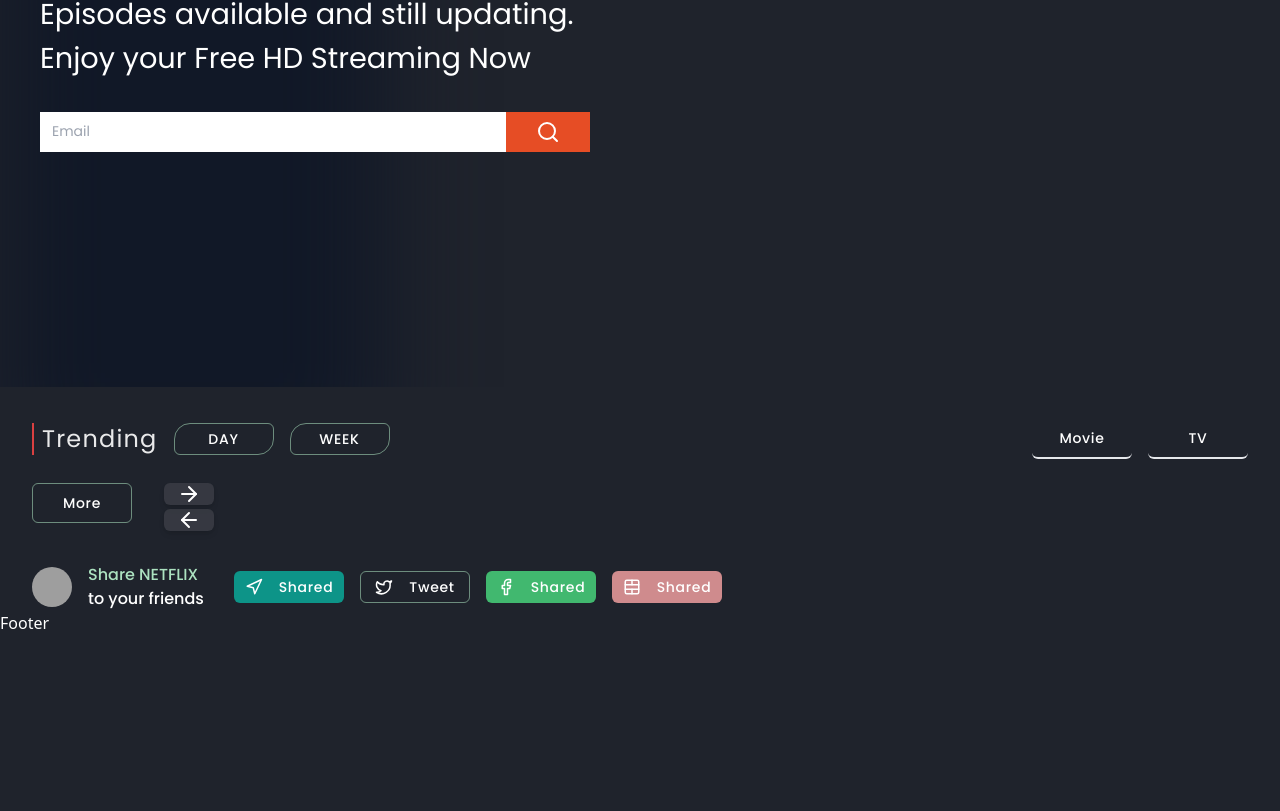
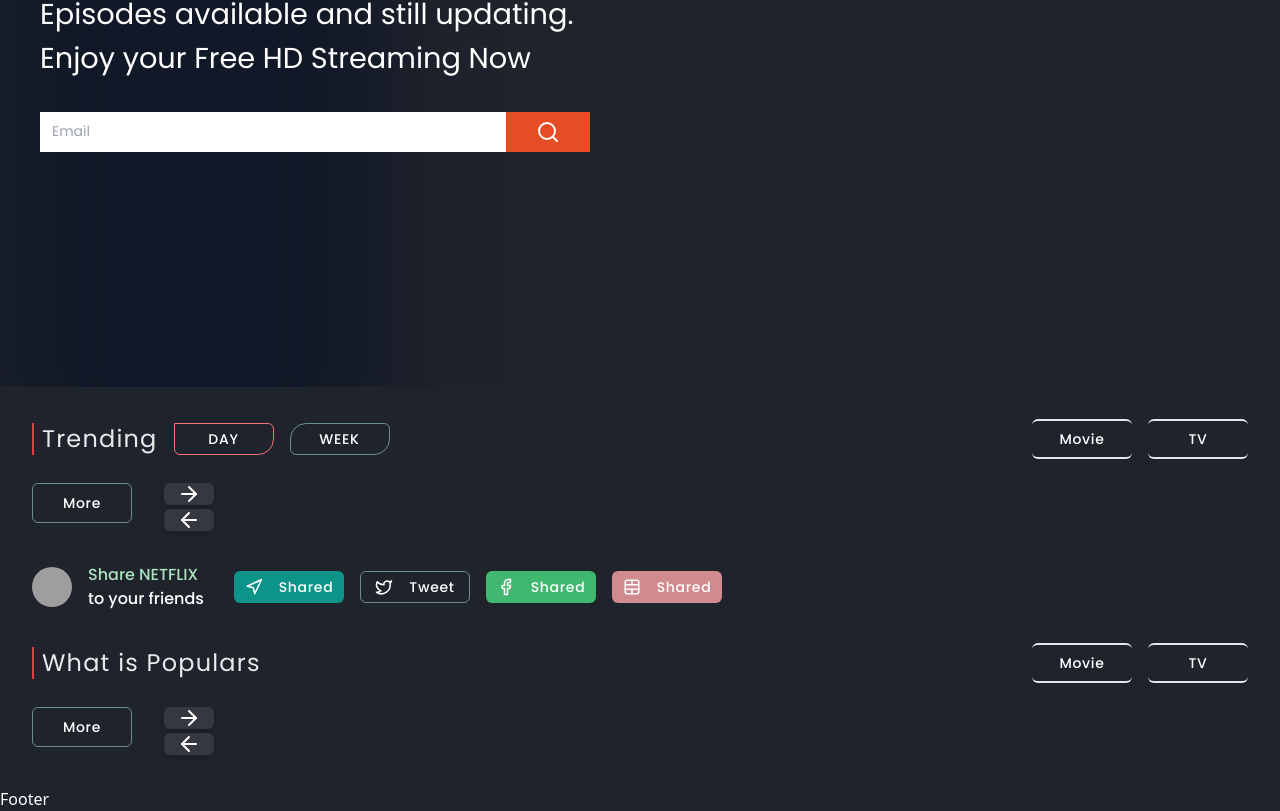
Before and after one commit to Akidul-islam/movies-tovies, a Next.js app: page / in a window 1280 px wide. Shown: the part 325-1136 px from the top of the page. Before the commit the page ends 960 px from the top, so only its background shows below. Built offline with nearby package versions, Linux system fonts and the light colour scheme; no server answers; grey boxes are pictures that could not be loaded; a web font is replaced by a local one.

Commit message:
popular list

```diff
--- a/app/page.tsx
+++ b/app/page.tsx
@@ -2,14 +2,14 @@ import Banner from "@/components/home/Banner";
 import MoiveList from "@/components/home/MoiveList";
 import { Avatar, AvatarFallback, AvatarImage } from "@/components/ui/avatar";
 import { Button } from "@/components/ui/button";
-import { TRENDING_URL, UPCOMING } from "@/redux/api/endpoint";
-import { Facebook, Navigation, TableCellsMerge, Twitter } from "lucide-react";
+import { POPULAR, TRENDING_URL, UPCOMING } from '@/redux/api/endpoint';
+import { Facebook, Navigation, TableCellsMerge, Twitter } from 'lucide-react';
 
 export default function Home() {
   return (
-    <main className=''>
+    <main className='flex flex-col'>
       <Banner />
-      <MoiveList title='Trending' url={TRENDING_URL} />
+      <MoiveList title='Trending' url={TRENDING_URL} keys='trending' />
       <div className='flex items-center gap-4 px-8'>
         <div className='flex items-center gap-4'>
           <Avatar>
@@ -43,6 +43,7 @@ export default function Home() {
           </Button>
         </div>
       </div>
+      <MoiveList title='What is Populars' url={POPULAR} keys='popular' />
     </main>
   );
 }
--- a/components/home/MoiveList.tsx
+++ b/components/home/MoiveList.tsx
@@ -5,21 +5,24 @@ import { useGetMoviesQuery } from "@/redux/api/moviesApi";
 import Link from "next/link";
 import MovieThumbail from "./Thumbail";
 import { Button } from "../ui/button";
-import { ArrowLeft, ArrowRight, Navigation } from "lucide-react";
-import { useRouter } from "next/router";
+import { ArrowLeft, ArrowRight, Navigation } from 'lucide-react';
 
-const MoiveList: React.FC<MovieList> = ({ title, url }) => {
-  const [format, setFormat] = useState("day");
-  const [type, setType] = useState("all");
+const MoiveList: React.FC<MovieList> = ({ title, url, keys }) => {
+  const [format, setFormat] = useState('day');
+  const [type, setType] = useState('all');
   const scrollX = useRef(null);
   const clientWidth = useRef(null);
-  const { data, isFetching } = useGetMoviesQuery(`${url}/${type}/${format}`);
+  const URL_LIST = {
+    trending: `${url}/${type}/${format}`,
+    popular: `${type == 'all' ? 'movie' : type}/${url}`,
+  };
+  const { data, isFetching, isLoading } = useGetMoviesQuery(URL_LIST[keys]);
 
   const scrollRight = () => {
     if (data) {
       scrollX.current.scrollBy({
         left: clientWidth.current.clientWidth * 5,
-        behavior: "smooth",
+        behavior: 'smooth',
       });
     }
   };
@@ -28,60 +31,71 @@ const MoiveList: React.FC<MovieList> = ({ title, url }) => {
     if (data) {
       scrollX.current.scrollBy({
         left: -clientWidth.current.clientWidth * 5,
-        behavior: "smooth",
+        behavior: 'smooth',
       });
     }
   };
 
   const getText = (e: any) => {
     const text = e.target.textContent.toLowerCase();
-    if (text == "day" || text == "week") setFormat(text);
-    if (text == "movie" || text == "tv") setType(text);
+    if (text == 'day' || text == 'week') setFormat(text);
+    if (text == 'movie' || text == 'tv') setType(text);
   };
 
   return (
-    <section className="px-8 py-8 flex flex-col gap-6">
-      <div className="flex justify-between items-center">
-        <div className="flex items-center gap-4">
-          <h1 className=" text-2xl tracking-wider opacity-90 inline-block border-l-2 border-red-500 pl-2 font-poppins">
+    <section className='px-8 py-8 flex flex-col gap-6'>
+      <div className='flex justify-between items-center'>
+        <div className='flex items-center gap-4'>
+          <h1 className=' text-2xl tracking-wider opacity-90 inline-block border-l-2 border-red-500 pl-2 font-poppins'>
             {title}
           </h1>
-          <div className=" flex items-center gap-4 ">
+          {keys == 'trending' && (
+            <div className=' flex items-center gap-4 '>
               <Button
-              variant={"outline"}
-              className="rounded-tl-[1rem] rounded-br-[1rem] h-8 shadow-[0 2px 5px bg-green-500]"
+                variant={'outline'}
+                className={`rounded-tl-[1rem] rounded-br-[1rem] duration-500 hover:border-red-400 ease-linear hover:rounded-tl-none h-8 shadow-[0 2px 5px bg-green-500] ${
+                  format == 'day' && 'border-red-400 rounded-tl-none '
+                }`}
                 onClick={(e) => getText(e)}
               >
                 DAY
               </Button>
               <Button
-              variant={"outline"}
-              className="rounded-tl-[1rem] rounded-br-[1rem] h-8 shadow-[0 2px 5px bg-green-500]"
+                variant={'outline'}
+                className={`rounded-tl-[1rem] rounded-br-[1rem] duration-500 hover:border-red-400 ease-linear hover:rounded-tl-none h-8 shadow-[0 2px 5px bg-green-500] ${
+                  format == 'week' && 'border-red-400 rounded-tl-none '
+                }`}
                 onClick={(e) => getText(e)}
               >
                 WEEK
               </Button>
             </div>
+          )}
         </div>
-        <div className="flex items-center gap-4">
+        <div className='flex items-center gap-4'>
           <Button
             onClick={(e) => getText(e)}
-            className="outline-none border-0 border-b-2 bg-transparent"
+            className={`outline-none border-0 duration-300 ease-in hover:shadow-md hover:border-green-400/80 shadow-sm border-b-2  border-t-2 ${
+              type == 'all' ||
+              (type == 'movie' && 'shadow-md border-green-400/80')
+            }`}
           >
             Movie
           </Button>
           <Button
             onClick={(e) => getText(e)}
-            className="outline-none border-0 border-b-2 bg-transparent"
+            className={`outline-none border-0 duration-300 ease-in hover:shadow-md hover:border-green-400/80 shadow-sm border-b-2  border-t-2 ${
+              type == 'tv' && 'shadow-md border-green-400/80'
+            }`}
           >
             TV
           </Button>
         </div>
       </div>
-      <div className="flex lg:gap-8">
+      <div className='flex lg:gap-8'>
         <div
           className={`flex gap-4 overflow-x-auto  scrollbar-thin scrollbar-none scrollbar-track-green-400 duration-200 ease-in  ${
-            isFetching && "opacity-0"
+            isFetching && 'opacity-0'
           }`}
           ref={scrollX}
         >
@@ -90,48 +104,49 @@ const MoiveList: React.FC<MovieList> = ({ title, url }) => {
               ({
                 id,
                 original_title,
-                name,
                 poster_path,
                 release_date,
                 first_air_date,
-                media_type,
                 vote_average,
+                original_name,
               }: Movie) => (
                 <div key={id} ref={clientWidth}>
                   <Link
-                    href={`${media_type}/${
-                      media_type == "movie" ? original_title : name
+                    href={`${original_title ? 'movie' : 'tv'}/${
+                      original_title ? original_title : original_name
                     }-${id}`}
                   >
                     <MovieThumbail
-                      title={`${media_type == "tv" ? name : original_title}`}
-                      image={poster_path ? poster_path : "no-image"}
+                      title={`${
+                        original_name ? original_name : original_title
+                      }`}
+                      image={poster_path ? poster_path : 'no-image'}
                       release_date={
-                        media_type == "tv" ? first_air_date : release_date
+                        first_air_date ? first_air_date : release_date
                       }
-                      mediaType={media_type}
+                      mediaType={original_title ? 'movie' : 'tv'}
                       vote_average={vote_average ? vote_average : 0}
                     />
                   </Link>
                 </div>
               )
             )}
-          <Button variant={"outline"} className="px-2 py-2">
+          <Button variant={'outline'} className='px-2 py-2'>
             More
           </Button>
         </div>
-        <div className="hidden lg:flex justify-between bg-primary-forground/90 flex-col">
+        <div className='hidden lg:flex justify-between bg-primary-forground/90 flex-col'>
           <Button
             onClick={scrollRight}
-            variant={"outline"}
-            className="h-[45%] duration-200 ease-in shadow-md backdrop:blur-[4px] bg-red-50/10 border-0 bg-gradient-to-tr w-[50px]   hover:from-red-300/60 hover:to-cyan-500/40 "
+            variant={'outline'}
+            className='h-[45%] duration-200 ease-in shadow-md backdrop:blur-[4px] bg-red-50/10 border-0 bg-gradient-to-tr w-[50px]   hover:from-red-300/60 hover:to-cyan-500/40 '
           >
             <ArrowRight />
           </Button>
           <Button
             onClick={scrollleft}
-            variant={"outline"}
-            className="h-[45%] shadow-md backdrop:blur-[4px] bg-red-50/10 border-0 bg-gradient-to-tr w-[50px] duration-1000 ease-in   hover:from-red-300/60 hover:to-cyan-500/40 "
+            variant={'outline'}
+            className='h-[45%] shadow-md backdrop:blur-[4px] bg-red-50/10 border-0 bg-gradient-to-tr w-[50px] duration-1000 ease-in   hover:from-red-300/60 hover:to-cyan-500/40 '
           >
             <ArrowLeft />
           </Button>
--- a/components/home/Thumbail.tsx
+++ b/components/home/Thumbail.tsx
@@ -13,36 +13,36 @@ const MovieThumbail: FC<Thumbnails> = ({
   mediaType,
 }) => {
   return (
-    <article className="shadow-md shadow-green-500/30 hover:shadow-red-300/40  w-[180px] rounded-md">
-      <div className=" overflow-hidden h-[250px]  rounded-md">
+    <article className='shadow-md shadow-green-500/30 hover:shadow-red-300/40  w-[180px] rounded-md'>
+      <div className=' overflow-hidden h-[250px]  rounded-md'>
         <Image
           src={`${IMG_BASE_URL}${image}`}
-          alt={title ? title : "image not exits"}
+          alt={title ? title : 'image not exits'}
           width={180}
-          objectFit="cover"
+          objectFit='cover'
           height={120}
-          className="duration-200 ease-linear  hover:scale-110"
+          className='duration-200 ease-linear  hover:scale-110'
         />
       </div>
-      <div className="my-2 p-2 text-sm">
-        <h4 className="font-poppins  text-gray-200 font-medium">
+      <div className='my-2 p-2 text-sm'>
+        <h4 className='font-poppins  text-gray-200 font-medium'>
           {title.length > 18 ? `${title.substring(0, 16)}...` : title}
         </h4>
-        <p className="flex justify-between items-center opacity-80 font-mono font-[300] text-gray-50">
-          <span className="flex items-center">
-            {mediaType}{" "}
+        <p className='flex justify-between items-center opacity-80 font-mono font-[300] text-gray-50'>
+          <span className='flex items-center'>
+            {mediaType}{' '}
             <MoveRight
               size={14}
-              color="red"
-              className="shadow-[0 2px 4px red]"
+              color='red'
+              className='shadow-md'
               strokeWidth={2.75}
             />
-            {release_date.split("-")[0]}
+            {release_date && release_date.split('-')[0]}
           </span>
-          <span className="flex items-center gap-1 ">
-            <Star size={14} fill="white" />
+          <span className='flex items-center gap-1 '>
+            <Star size={14} fill='white' />
 
-            {vote_average.toFixed(1)}
+            {vote_average ? vote_average.toFixed(1) : '?'}
           </span>
         </p>
       </div>
--- a/lib/types.ts
+++ b/lib/types.ts
@@ -5,10 +5,12 @@ interface Genres {
 interface MovieList {
   title: string;
   url: string;
+  keys?: string;
 }
 interface Movie {
   id?: number;
   original_title?: string;
+  original_name?: string;
   name?: string;
   first_air_date?: string;
   media_type?: string;
@@ -23,8 +25,8 @@ interface Movie {
 interface Thumbnails {
   title: string;
   image: string;
-  release_date: string;
-  vote_average: string;
+  release_date?: string;
+  vote_average: number;
   mediaType: string;
 }
 
--- a/package.json
+++ b/package.json
@@ -17,7 +17,7 @@
     "axios": "^1.7.2",
     "class-variance-authority": "^0.7.0",
     "clsx": "^2.1.1",
-    "embla-carousel-react": "^8.1.5",
+    "embla-carousel-react": "^8.2.0",
     "lucide-react": "^0.396.0",
     "next": "14.2.4",
     "react": "^18",
--- a/redux/api/endpoint.ts
+++ b/redux/api/endpoint.ts
@@ -4,4 +4,5 @@ const POPULAR = "popular";
 const TOP_RATED = "top_rated";
 const UPCOMING = "upcoming";
 const TRENDING_URL = "trending";
+
 export { NOW_PLAYING, POPULAR, TOP_RATED, UPCOMING, TRENDING_URL };
```
Also changed, not shown: hook/useMovieList.ts (added), 1 other file (tests, documents, lock files or other folders). Lines whose indentation alone changed are shown as unchanged.
